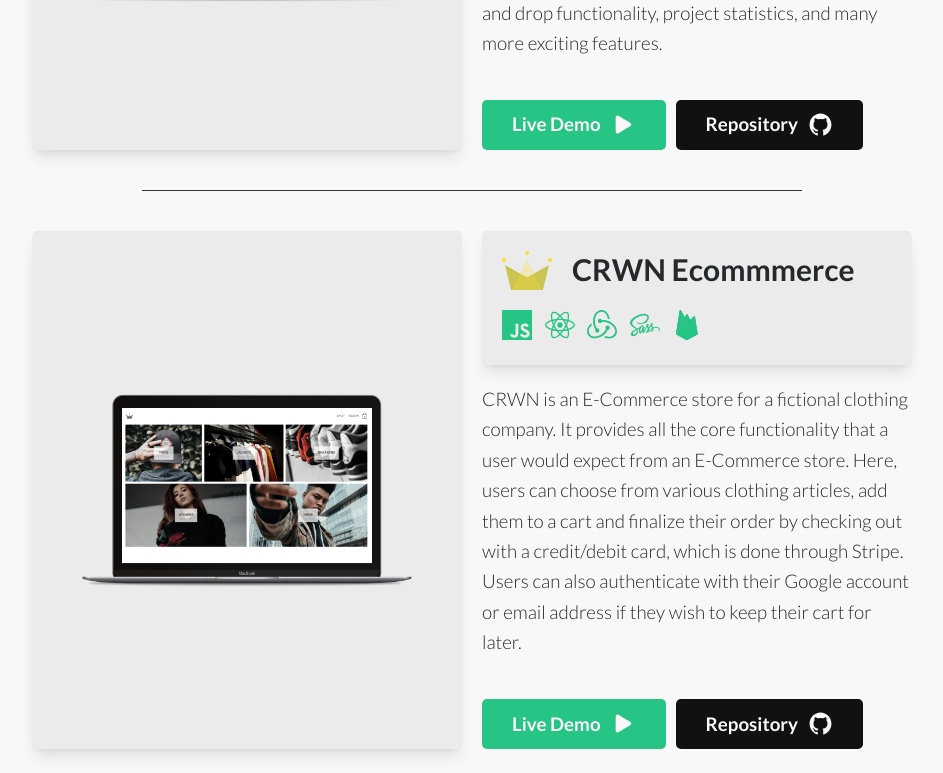
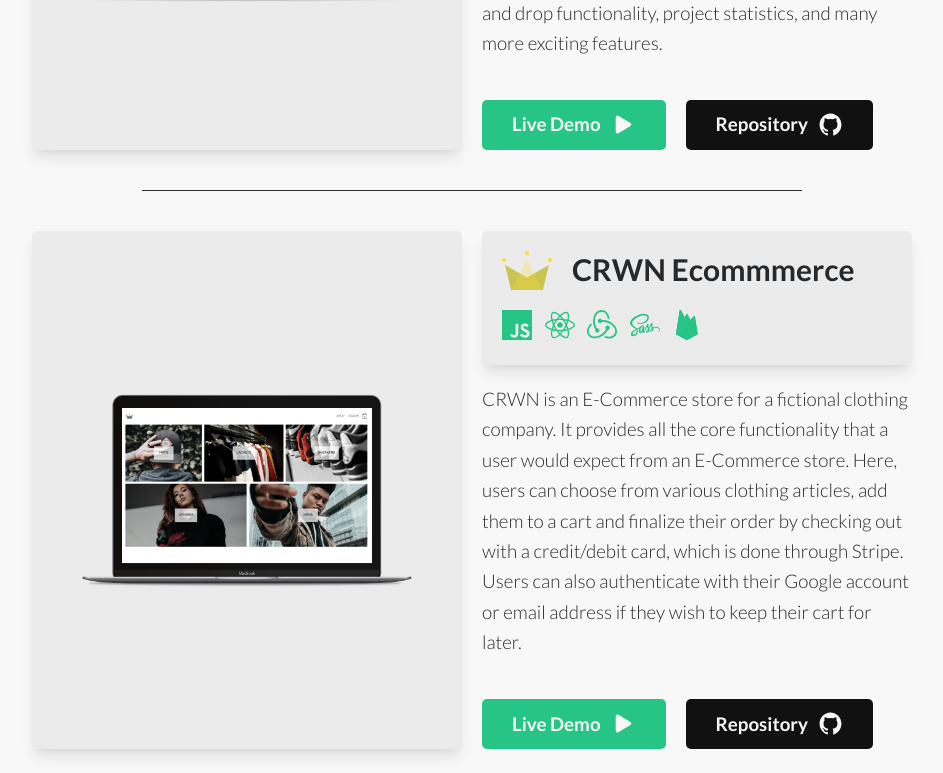
Before and after one commit to blchelle/portfolio-webpage, a React (Vite) app: page / in a window 1280 px wide. Shown: the part 4607-5380 px from the top of the page, without its empty margins (168-1111 px from the left). Built offline with nearby package versions, Linux system fonts and the light colour scheme.

Commit message:
#203: Refactor tailwind styles for <Project />

```diff
--- a/src/components/Project.tsx
+++ b/src/components/Project.tsx
@@ -1,5 +1,6 @@
 import React from 'react';
 
+import classes from '@tailwind/Project';
 import Tool, { ITool } from '@components/Tool';
 import Card from '@components/Card';
 
@@ -31,33 +32,16 @@ interface IProjectButtons {
 const Project: React.FC<ProjectProps> = ({
 	project: { name, description, Logo, mockup, tools, liveUrl, githubUrl },
 }) => {
-	const PROJECT_BUTTONS: IProjectButtons[] = [
-		{
-			text: 'Live Demo',
-			url: liveUrl,
-			Icon: PlayIcon,
-			bgColor: 'bg-primary',
-			hoverBgColor: 'hover:bg-primary-dark',
-		},
-		{
-			text: 'Repository',
-			url: githubUrl,
-			Icon: GithubIcon,
-			bgColor: 'bg-github',
-			hoverBgColor: 'hover:bg-github-dark',
-		},
-	];
-
 	return (
-		<div className='grid gap-8 grid-cols-1 xl:grid-cols-2 mb-16'>
-			<Card className='hidden xl:flex justify-center items-center' animation='fade-right'>
-				<img src={mockup} alt={`${name} Mockup`} className='w-3/4 p-8 xl:w-full' />
+		<div className={classes.container}>
+			<Card className={classes.mockupContainer} animation='fade-right'>
+				<img src={mockup} alt={`${name} Mockup`} className={classes.mockup} />
 			</Card>
-			<div className='flex flex-col'>
-				<Card className='flex flex-col mb-8' animation='fade-left'>
-					<div className='flex items-center mb-8'>
-						<Logo className='w-20 mr-8' />
-						<h3 className='text-5xl font-bold'>{name}</h3>
+			<div className={classes.contentContainer}>
+				<Card className={classes.contentHeaderCard} animation='fade-left'>
+					<div className={classes.contentHeaderCardTopRow}>
+						<Logo className={classes.logo} />
+						<h3 className={classes.title}>{name}</h3>
 					</div>
 					<div>
 						{tools.map((tool) => (
@@ -65,20 +49,26 @@ const Project: React.FC<ProjectProps> = ({
 						))}
 					</div>
 				</Card>
-				<p className='text-3xl leading-relaxed mb-16'>{description}</p>
-				<div className='flex justify-start mt-auto'>
-					{PROJECT_BUTTONS.map(({ text, url, Icon: ButtonIcon, bgColor, hoverBgColor }) => (
-						<a
-							key={text}
-							href={url}
-							target='_blank'
-							rel='noopener noreferrer'
-							className={`btn mr-4 ${bgColor} ${hoverBgColor}`}
-						>
-							{text}
-							<ButtonIcon className='h-10 w-10 ml-4 text-gray-1 fill-current' title={text} />
-						</a>
-					))}
+				<p className={classes.description}>{description}</p>
+				<div className={classes.buttonsContainer}>
+					<a
+						href={liveUrl}
+						target='_blank'
+						rel='noopener noreferrer'
+						className={`btn ${classes.demoButton}`}
+					>
+						Live Demo
+						<PlayIcon className={classes.buttonIcon} />
+					</a>
+					<a
+						href={liveUrl}
+						target='_blank'
+						rel='noopener noreferrer'
+						className={`btn ${classes.githubButton}`}
+					>
+						Repository
+						<GithubIcon className={classes.buttonIcon} />
+					</a>
 				</div>
 			</div>
 		</div>
--- /dev/null
+++ b/src/tailwind/Project.ts
@@ -0,0 +1,17 @@
+import { classnames } from 'tailwindcss-classnames';
+
+export default {
+	container: classnames('grid', 'gap-8', 'grid-cols-1', 'xl:grid-cols-2', 'mb-16'),
+	mockupContainer: classnames('hidden', 'xl:flex', 'justify-center', 'items-center'),
+	mockup: classnames('w-3/4', 'p-8', 'xl:w-full'),
+	contentContainer: classnames('flex', 'flex-col'),
+	contentHeaderCard: classnames('flex', 'flex-col', 'mb-8'),
+	contentHeaderCardTopRow: classnames('flex', 'items-center', 'mb-8'),
+	logo: classnames('w-20', 'mr-8'),
+	title: classnames('text-5xl', 'font-bold'),
+	description: classnames('text-3xl', 'leading-relaxed', 'mb-16'),
+	buttonsContainer: classnames('flex', 'justify-start', 'mt-auto'),
+	demoButton: classnames('bg-primary', 'hover:bg-primary-dark', 'mr-8'),
+	githubButton: classnames('bg-github', 'hover:bg-github-dark'),
+	buttonIcon: classnames('h-10', 'w-10', 'ml-4', 'text-gray-1', 'fill-current'),
+};
```
